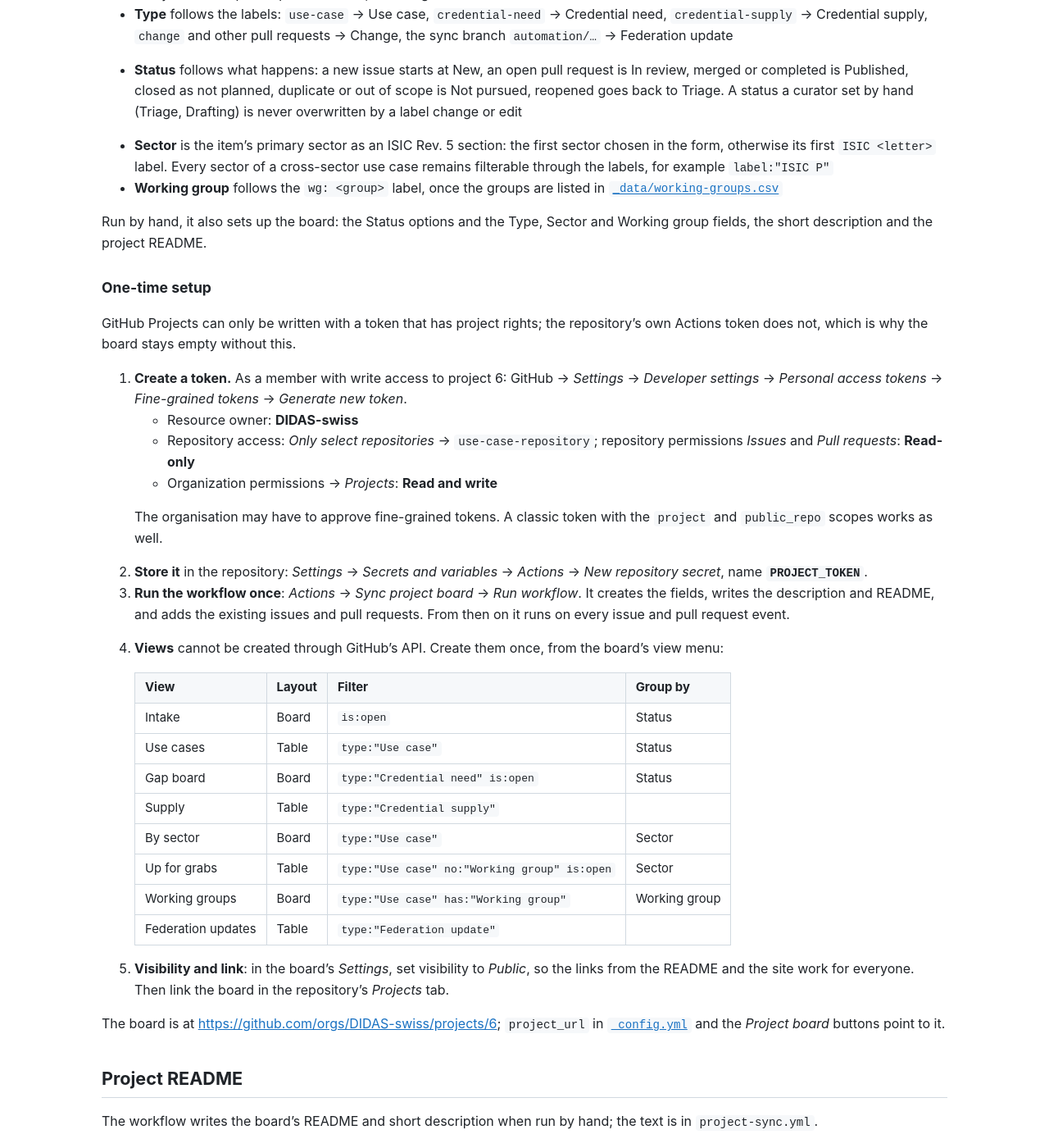
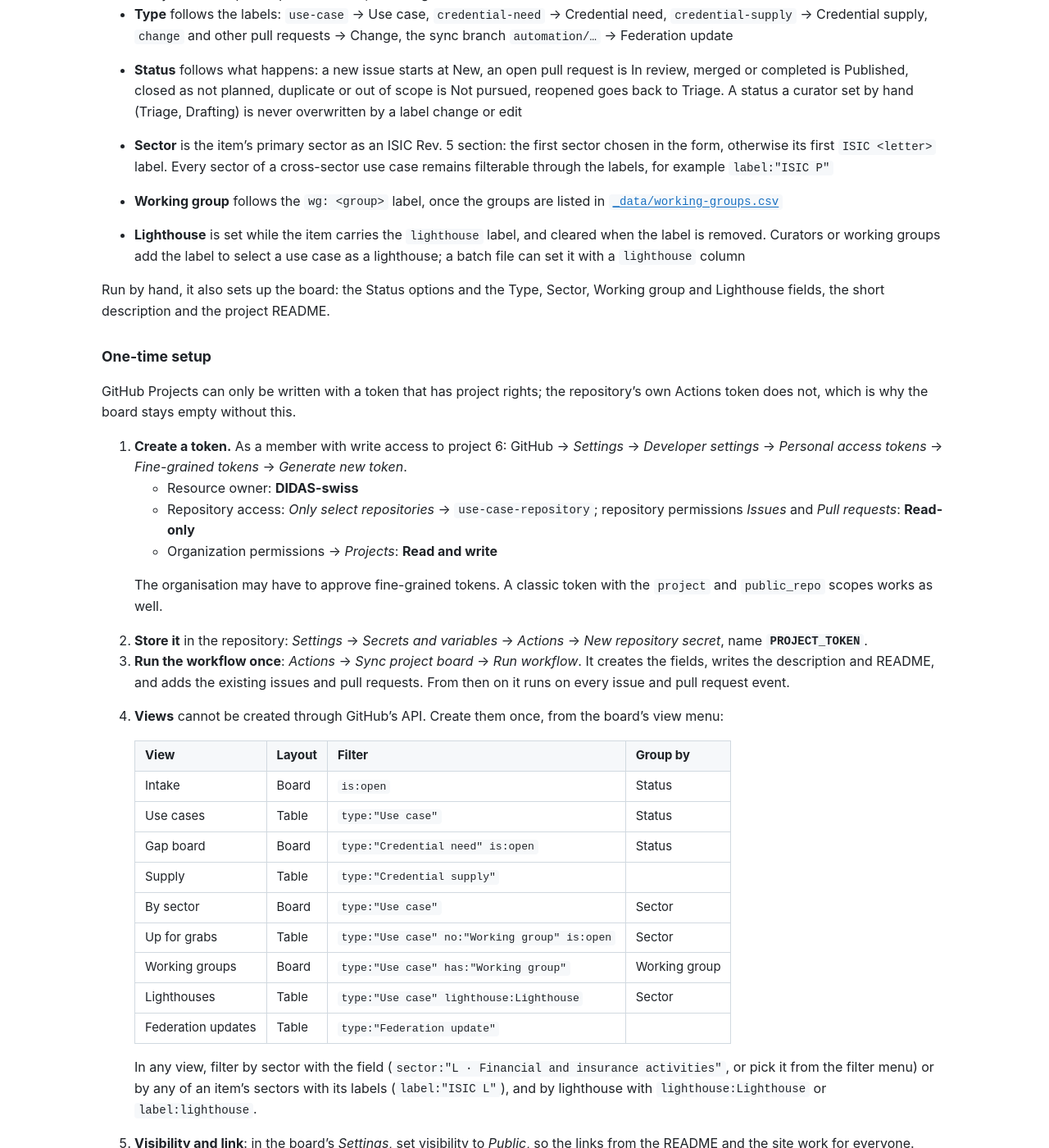
Before and after one commit to DIDAS-swiss/use-case-repository, a Jekyll site: the page built from PROJECT.md, in a window 1280 px wide and 1400 px high, scrolled down 1166 px. Shown: the whole window at 82% size. Built offline with Jekyll 4.4.1, drawn with Linux system fonts in a browser that asks for light colours.

Commit message:
Add lighthouse selection to the project board
A lighthouse label selects a use case as a lighthouse. Sync project board
mirrors it into a Lighthouse field, set while the label is on the item and
cleared when it is removed; PROJECT.md adds a Lighthouses view and how to
filter by sector and lighthouse. Batch files can set it with a lighthouse
column.

```diff
--- a/PROJECT.md
+++ b/PROJECT.md
@@ -60,8 +60,12 @@ the board in step with the repository:
 - **Working group** follows the `wg: <group>` label, once the groups are listed in
   [`_data/working-groups.csv`](https://github.com/DIDAS-swiss/use-case-repository/blob/main/_data/working-groups.csv)
 
-Run by hand, it also sets up the board: the Status options and the Type, Sector
-and Working group fields, the short description and the project README.
+- **Lighthouse** is set while the item carries the `lighthouse` label, and cleared
+  when the label is removed. Curators or working groups add the label to select a
+  use case as a lighthouse; a batch file can set it with a `lighthouse` column
+
+Run by hand, it also sets up the board: the Status options and the Type, Sector,
+Working group and Lighthouse fields, the short description and the project README.
 
 ### One-time setup
 
@@ -97,7 +101,13 @@ without this.
    | By sector | Board | `type:"Use case"` | Sector |
    | Up for grabs | Table | `type:"Use case" no:"Working group" is:open` | Sector |
    | Working groups | Board | `type:"Use case" has:"Working group"` | Working group |
+   | Lighthouses | Table | `type:"Use case" lighthouse:Lighthouse` | Sector |
    | Federation updates | Table | `type:"Federation update"` | |
+
+   In any view, filter by sector with the field (`sector:"L · Financial and
+   insurance activities"`, or pick it from the filter menu) or by any of an item's
+   sectors with its labels (`label:"ISIC L"`), and by lighthouse with
+   `lighthouse:Lighthouse` or `label:lighthouse`.
 
 5. **Visibility and link**: in the board's *Settings*, set visibility to
    *Public*, so the links from the README and the site work for everyone. Then
--- a/scripts/intake.py
+++ b/scripts/intake.py
@@ -223,6 +223,8 @@ def issue(c, batch, warnings, published_path=None):
     labels += sorted({f"ISIC {section(s)}" for s in sectors if section(s)})
     if group:
         labels.append(f"wg: {group}")
+    if str(c.get("lighthouse") or "").strip().lower() in ("yes", "y", "true", "x", "1", "ja"):
+        labels.append("lighthouse")
     if published_path:
         labels.append("change")
     return {"title": f"[Use case] {title}", "body": body, "labels": labels}
```
Also changed, not shown: GOVERNANCE.md (+1 -0 lines), changelog/2026-11-09-lighthouse.md (added, +17 -0 lines), .github/workflows/project-sync.yml, .github/workflows/sync-labels.yml, changelog/README.md.
